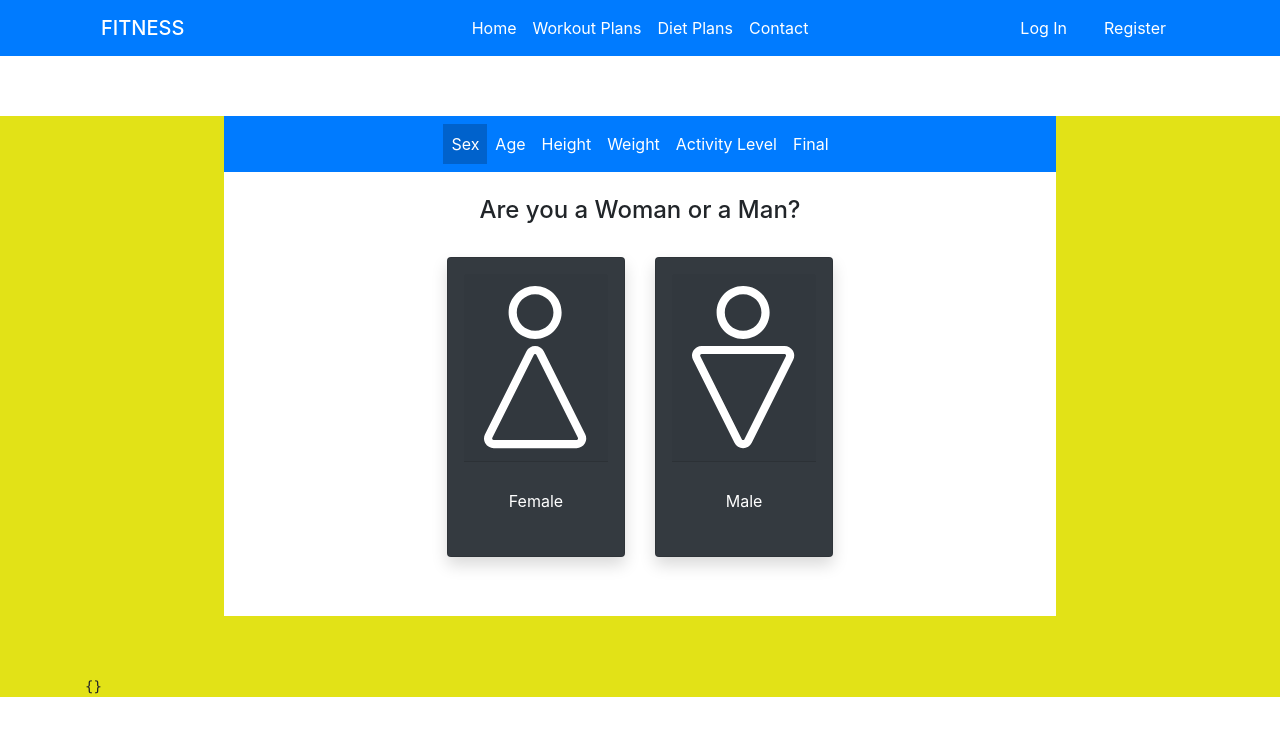
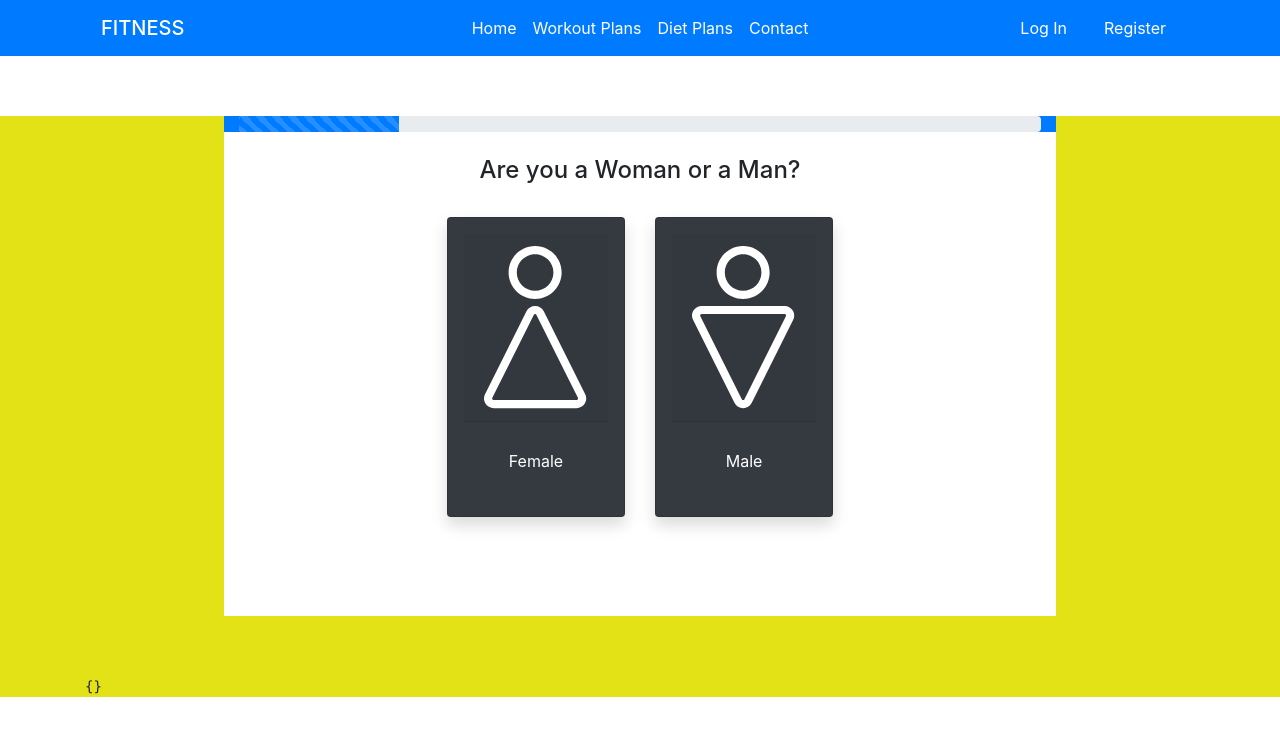
Before and after one commit to Tinomuchenje/FitnessWebApp, an Angular app in the folder Fitness-SPA/: page /home/sex in a window 1280 px wide. Shown: the top 736 px of the page. Built offline with nearby package versions, Linux system fonts and the light colour scheme.

Commit message:
Added prgress on navigation
- Removed unecessary code.
- Added pregress bar which changes depending on where the child router is on.

```diff
--- a/Fitness-SPA/src/app/form-bar/form-bar.component.html
+++ b/Fitness-SPA/src/app/form-bar/form-bar.component.html
@@ -1,62 +1,26 @@
 <div class="board-inner" id="status-buttons">
-    <!-- <ul class="nav nav-tabs" id="myTab">
-        <div class="liner"></div>
-        <li>
-            <a routerLink="/sex" routerLinkActive="active" title="sex">
-                <span class="round-tabs one">
-                    <i class="glyphicon glyphicon-tasks">asd</i>
-                </span>
-            </a>
-        </li>
-        <li>
-            <a routerLink="/weight" routerLinkActive="active" title="weight">
-                <span class="round-tabs two">
-                    <i class="glyphicon glyphicon-home">qwe</i>
-                </span>
-            </a>
-        </li>
-        <li>
-            <a routerLink="/age" routerLinkActive="active" title="age">
-                <span class="round-tabs three">
-                    <i class="glyphicon glyphicon-ok">12</i>
-                </span>
-            </a>
-        </li>
-        </ul> -->
     <header class="bg-primary">
         <div class="container">
-            <nav class="navbar navbar-expand-md">
-                <div class="collapse navbar-collapse justify-content-center col-md">
-                    <ul class="navbar-nav justify-content-center">
-                        <li class="nav-item">
-                            <a class="nav-link btn-primary" routerLink="./sex" routerLinkActive="active">Sex</a>
-                        </li>
-
-                        <li class="nav-item">
-                            <a class="nav-link btn-primary" routerLink="./age" routerLinkActive="active">Age</a>
-                        </li>
-                        <li class="nav-item">
-                            <a class="nav-link btn-primary" routerLink="./height" routerLinkActive="active">Height</a>
-                        </li>
-
-
-                        <li class="nav-item">
-                            <a class="nav-link btn-primary" routerLink="./weight" routerLinkActive="active">Weight</a>
-                        </li>
-
-                        <li class="nav-item">
-                            <a class="nav-link btn-primary" routerLink="./activity" routerLinkActive="active">Activity Level</a>
-                        </li>
-                        <li class="nav-item">
-                            <a class="nav-link btn-primary" routerLink="/#" routerLinkActive="active">Final</a>
-                        </li>
-                    </ul>
+            <div class="progress" *ngIf="route === '/home/sex'">
+                <div class="progress-bar progress-bar-striped active" role="progressbar" aria-valuenow="40" aria-valuemin="0" aria-valuemax="100" style="width:20%">
                 </div>
-            </nav>
+            </div>
+            <div class="progress" *ngIf="route === '/home/age'">
+                <div class="progress-bar progress-bar-striped active" role="progressbar" aria-valuenow="40" aria-valuemin="0" aria-valuemax="100" style="width:36%">
+                </div>
+            </div>
+            <div class="progress" *ngIf="route === '/home/height'">
+                <div class="progress-bar progress-bar-striped active" role="progressbar" aria-valuenow="40" aria-valuemin="0" aria-valuemax="100" style="width:53%">
+                </div>
+            </div>
+            <div class="progress" *ngIf="route === '/home/weight'">
+                <div class="progress-bar progress-bar-striped active" role="progressbar" aria-valuenow="40" aria-valuemin="0" aria-valuemax="100" style="width:66%">
+                </div>
+            </div>
+            <div class="progress" *ngIf="route === '/home/activity'">
+                <div class="progress-bar progress-bar-striped active" role="progressbar" aria-valuenow="40" aria-valuemin="0" aria-valuemax="100" style="width:87%">
+                </div>
+            </div>
         </div>
     </header>
-
-    <div class="clearfix"></div>
 </div>
-<!-- Close the Splash screen -->
-<script src="content/js/loading-bars.js"></script>
--- a/Fitness-SPA/src/app/form-bar/form-bar.component.ts
+++ b/Fitness-SPA/src/app/form-bar/form-bar.component.ts
@@ -1,4 +1,6 @@
 import { Component, OnInit } from '@angular/core';
+import { Location } from '@angular/common';
+import { Router } from '@angular/router';
 
 @Component({
   selector: 'app-form-bar',
@@ -6,10 +8,16 @@ import { Component, OnInit } from '@angular/core';
   styleUrls: ['./form-bar.component.css']
 })
 export class FormBarComponent implements OnInit {
+  route: string;
 
-  constructor() { }
-
-  ngOnInit() {
+  constructor(location: Location, router: Router) {
+    router.events.subscribe(val => {
+      if (location.path() !== '') {
+        this.route = location.path();
+        console.log(this.route);
+      }
+    });
+   }
+  ngOnInit(): void {
   }
-
 }
```
